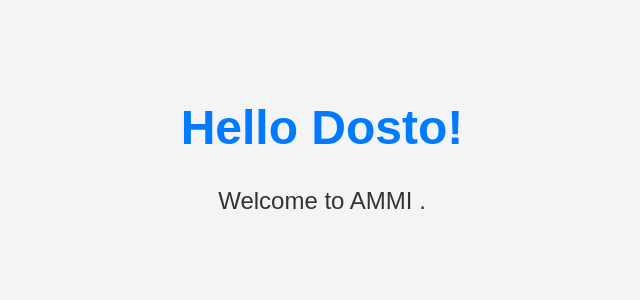
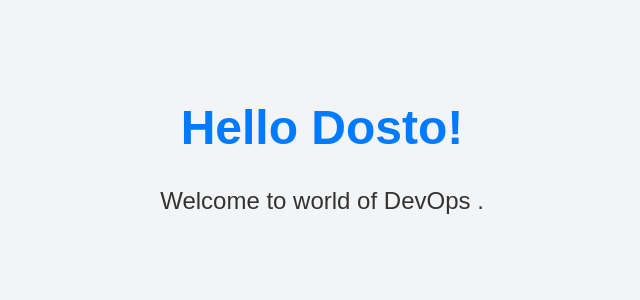
Before and after one commit to fauzeya67/docker-projects, a Flask app: page / in a window 1280 px wide. Shown: the top 300 px of the page, without its empty margins (318-958 px from the left). Run offline with Flask 3, Linux system fonts and the light colour scheme.

Commit message:
Update index.html

```diff
--- a/python/flask_app/templates/index.html
+++ b/python/flask_app/templates/index.html
@@ -9,7 +9,7 @@
 <body>
     <div class="container">
         <h1>Hello Dosto!</h1>
-        <p>Welcome to AMMI .</p>
+        <p>Welcome to world of DevOps .</p>
     </div>
 </body>
 </html>
```
